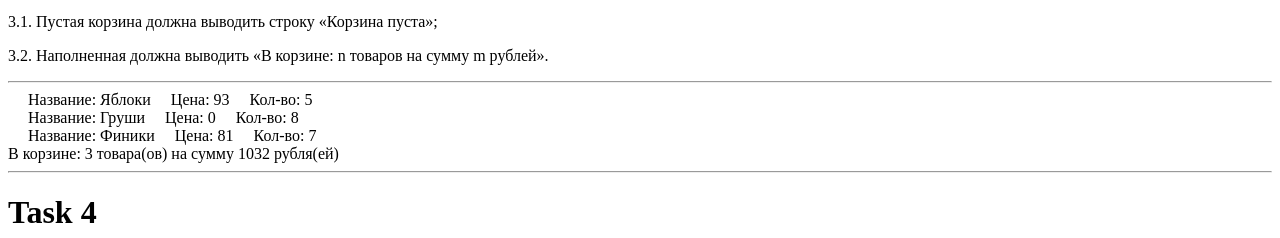
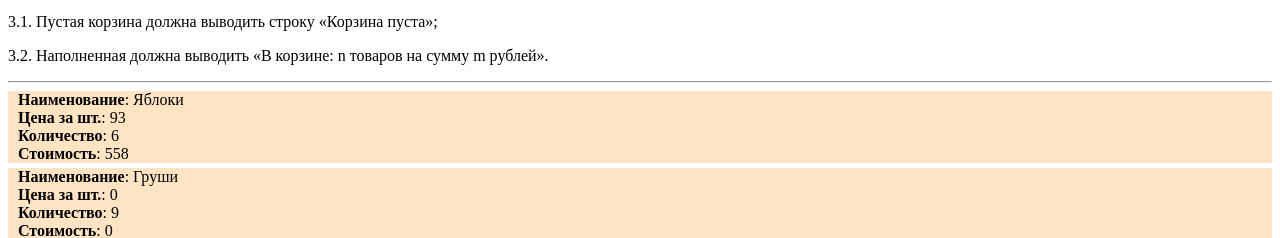
Before and after one commit to ishmatov/base_JavaScript, a plain HTML site: page lesson05/hw05/index.html in a window 1280 px wide. Shown: the part 736-974 px from the top of the page. Drawn offline with Linux system fonts and the light colour scheme.

Commit message:
Базовый курс JavaScript: Урок 5. Введение в DOM (homework_edited_2)

```diff
--- a/lesson05/hw05/03_basket.js
+++ b/lesson05/hw05/03_basket.js
@@ -1,53 +1,63 @@
 'use strict';
+
+const product = {
+    render(item) {
+        return `<div class="good">
+                    <div><b>Наименование</b>: ${item.title}</div>
+                    <div><b>Цена за шт.</b>: ${item.price}</div>
+                    <div><b>Количество</b>: ${item.count}</div>
+                    <div><b>Стоимость</b>: ${item.count * item.price}</div>
+                </div>`;
+    }
+}
 
 const basketObj = {
     items: [],
-
+    basketListBlock: null,
+    product,
     countBasketPrice() {
         return this.items.reduce((totalPrice, item) => totalPrice + item.price * item.count, 0);
     },
+
+    init(idElement) {
+        if (!idElement)
+            idElement = 'basket';
+        this.basketListBlock = document.getElementById(idElement);
+        this.render();
+    },
+
+    render() {
+        if (this.items.length === 0) {
+            this.basketListBlock.textContent = 'Корзина пуста';
+        } else {
+            for (let i = 0; i < this.items.length; i++) {
+                this.basketListBlock.insertAdjacentHTML('beforeend', this.product.render(this.items[i]));
+            };
+            this.basketListBlock.insertAdjacentHTML('beforeend',`В корзине: ${basketObj.items.length} товара(ов) на сумму ${basketObj.countBasketPrice()} рубля(ей)`);
+        }
+    }
 };
 
 let good1 = {
     title: 'Яблоки',
     price: Math.floor(Math.random()*100),
-    count: Math.floor(Math.random()*10),
+    count: Math.floor(Math.random()*10+1),
 };
 
 let good2 = {
     title: 'Груши',
     price: Math.floor(Math.random()*100),
-    count: Math.floor(Math.random()*10),
+    count: Math.floor(Math.random()*10+1),
 };
 
 let good3 = {
     title: 'Финики',
     price: Math.floor(Math.random()*100),
-    count: Math.floor(Math.random()*10),
+    count: Math.floor(Math.random()*10+1),
 };
 
 basketObj.items.push(good1);
 basketObj.items.push(good2);
 basketObj.items.push(good3);
 
-const basket = document.querySelector('#basket');
-if (basketObj.items.length === 0) {
-    basket.textContent = "Корзина пуста";
-} else {
-    for (let i = 0; i < basketObj.items.length; i++) {
-        const good = document.createElement('div');
-        const title = document.createElement('span');
-        const price = document.createElement('span');
-        const count = document.createElement('span');
-
-        title.textContent = "Название: " + basketObj.items[i].title;
-        price.textContent = "Цена: " + basketObj.items[i].price;
-        count.textContent = "Кол-во: " + basketObj.items[i].count;
-
-        good.appendChild(title).appendChild(price).appendChild(count)
-        basket.appendChild(good);
-    }
-    const total = document.createElement('div');
-    total.textContent = `В корзине: ${basketObj.items.length} товара(ов) на сумму ${basketObj.countBasketPrice()} рубля(ей)`;
-    basket.appendChild(total);
-}
+basketObj.init();
--- a/lesson05/hw05/04_product.js
+++ b/lesson05/hw05/04_product.js
@@ -1,8 +1,35 @@
 'use strict';
 
+const good = {
+    render(good) {
+        return `<div class="good">
+                    <div>Название: ${good.title}</div>
+                    <div>Цена: ${good.price}</div>
+                </div>`;
+    },
+}
 
 const catalog = {
     products: [],
+    catalogListBlock: null,
+    good,
+
+    init(idElement) {
+        if (!idElement)
+            idElement = 'catalog';
+        this.catalogListBlock = document.getElementById(idElement);
+        this.render();
+    },
+
+    render() {
+        if (this.products.length) {
+            this.products.forEach(good => {
+                this.catalogListBlock.insertAdjacentHTML('beforeend', this.good.render(good));
+            })
+        } else {
+            this.catalogListBlock.textContent = 'Каталог пустой';
+        };
+    },
 };
 
 const product_1 = {
@@ -36,9 +63,4 @@ catalog.products.push(product_3);
 catalog.products.push(product_4);
 catalog.products.push(product_5);
 
-const catalogItem = document.querySelector('#catalog');
-for(let i = 0; i < catalog.products.length; i++) {
-    const prod = document.createElement('p');
-    prod.textContent = catalog.products[i].title + " " + catalog.products[i].price;
-    catalogItem.appendChild(prod);
-}
+catalog.init();
--- a/lesson05/hw05/index.html
+++ b/lesson05/hw05/index.html
@@ -16,6 +16,11 @@
             border: 1px solid #888;
             width: 40px;
             height: 40px;
+        }
+        .good {
+            background: bisque;
+            margin-bottom: 5px;
+            padding-left: 10px;
         }
         .whiteFigure {
             color: white;
```
